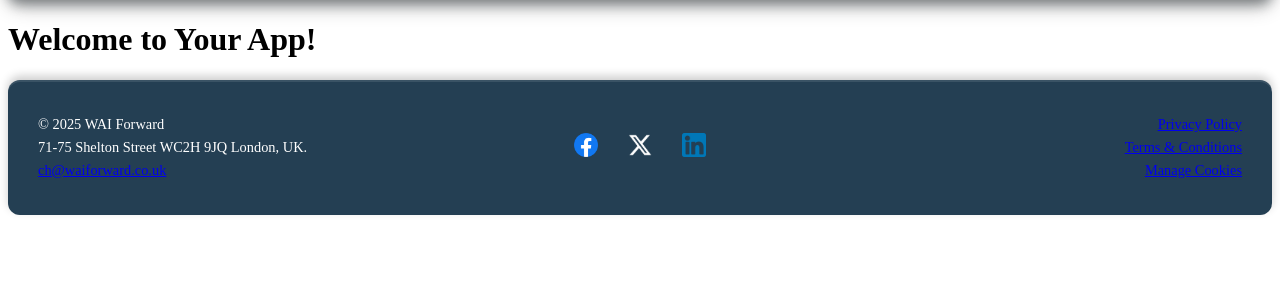
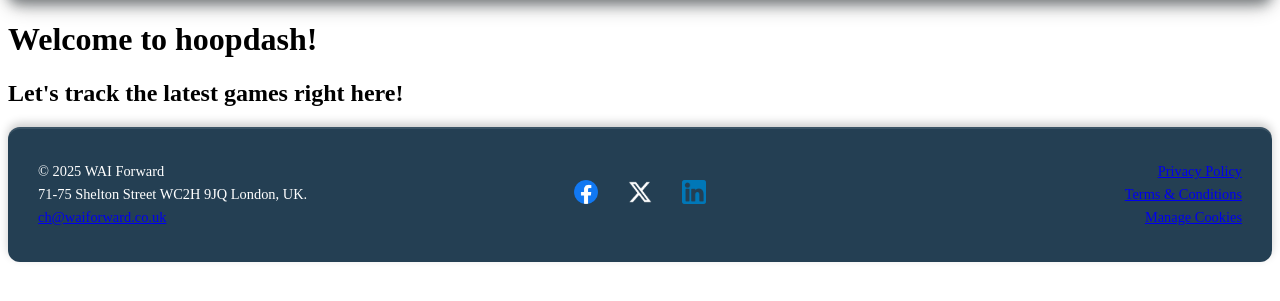
Before and after one commit to WAI-Forward/WAI-Core-Public, a Python web app: template src/app/templates/pages/home.html in a window 1280 px wide. Shown: the part 88-389 px from the top of the page. Run offline with Jinja, Linux system fonts and the light colour scheme; the template is opened without the code that fills it, so the values that code supplies are empty; some libraries are stand-ins or nearby versions.

Commit message:
Update homepage heading for hoopdash

```diff
--- a/src/app/templates/pages/home.html
+++ b/src/app/templates/pages/home.html
@@ -4,12 +4,16 @@
 
 {% block head %}
 
-    <title>Your App</title>
+    <title>hoopdash</title>
 
 {% endblock %}
 
 {% block content %}
 
-    <h1>Welcome to Your App!</h1>
+    <h1>Welcome to hoopdash!</h1>
+
+    <h2>Let's track the latest games right here!</h2>
+
+    <!-- This is where we could later integrate a basketball scores api -->
 
 {% endblock %}
```
